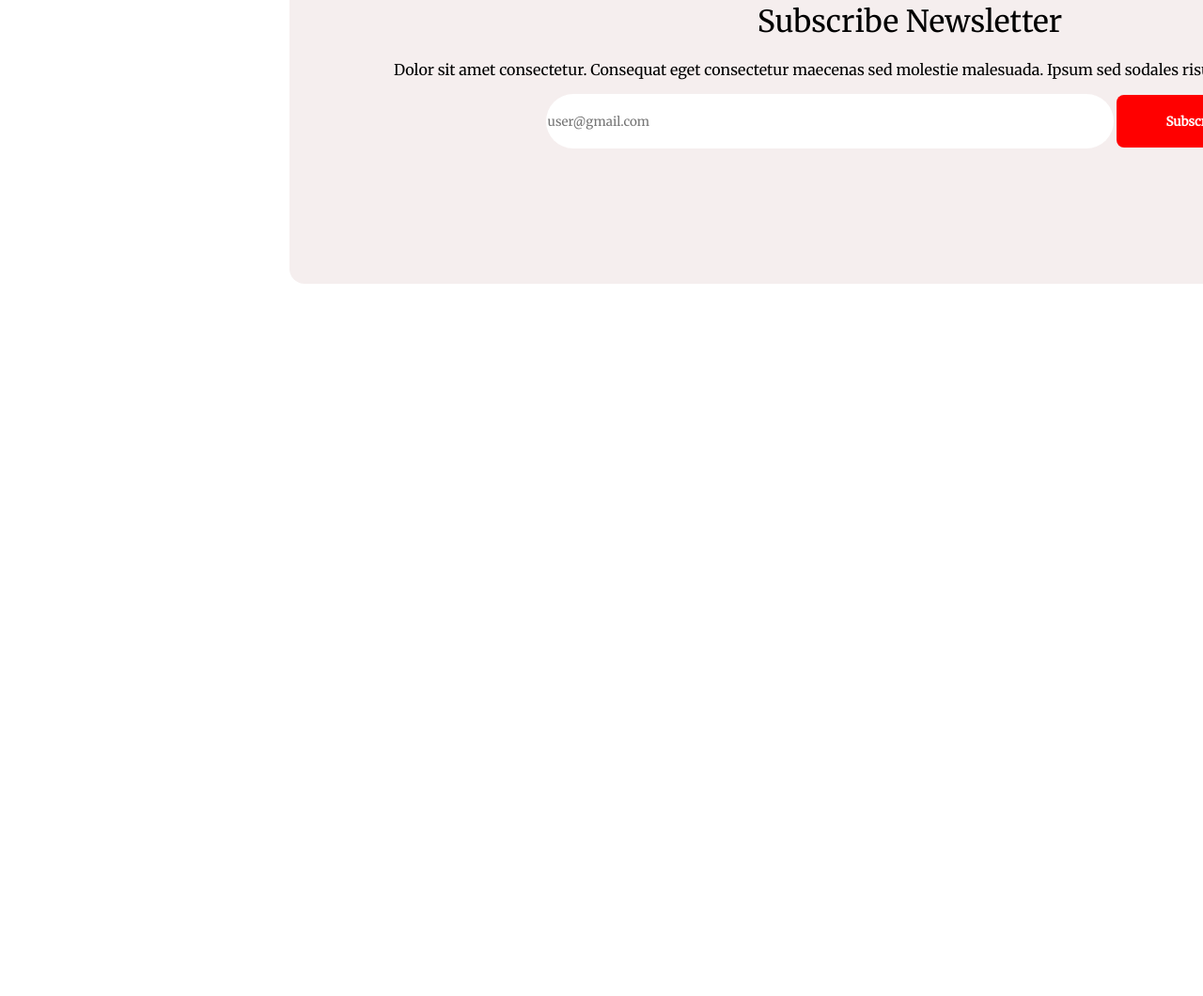
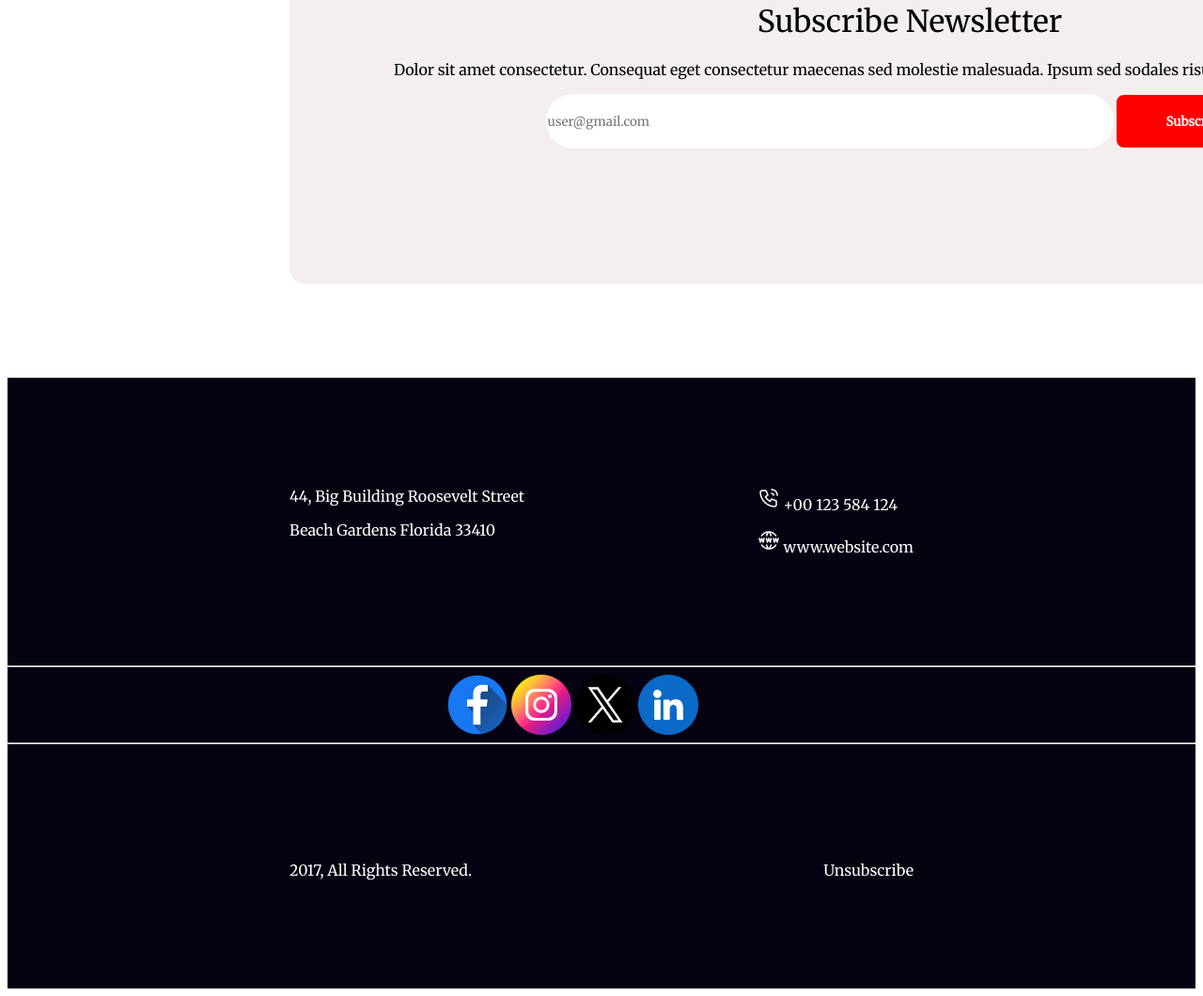
Before and after one commit to Occult09/Assignment-1, a plain HTML site: page index.html in a window 1280 px wide. Shown: the part 4483-5543 px from the top of the page at 94% size. Before the commit the page ends 4793 px from the top, so only its background shows below. Drawn offline with Linux system fonts and the light colour scheme.

Commit message:
completed somewhat :3

```diff
--- a/index.html
+++ b/index.html
@@ -81,7 +81,28 @@
         </div>
     </main>
     <footer>
-
+        <div class="footer-info">
+            <div class="footer-column">
+                <p>44, Big Building Roosevelt Street</p>
+                <p>Beach Gardens Florida 33410</p>
+            </div>
+            <div class="footer-column">
+                <p> <img src="Images/Call.png" alt=""> +00 123 584 124</p>
+                <p> <img src="Images/Website.png" alt=""> www.website.com</p>
+            </div>
+        </div>
+        <hr>
+        <div class="social-links">
+            <img src="Images/Facebook.png" alt="">
+            <img src="Images/Instagram.png" alt="">
+            <img src="Images/Twitter.png" alt="">
+            <img src="Images/Linkedin.png" alt="">
+        </div>
+        <hr>
+        <div class="footer-bottom">
+            <p>2017, All Rights Reserved.</p>
+            <p>Unsubscribe</p>
+        </div>
     </footer>
 </body>
 
--- a/styles/styles.css
+++ b/styles/styles.css
@@ -148,3 +148,26 @@
     border: none;
     border-radius: 50px;
 }
+footer{
+    background-color: #070211;
+    margin-top: 100px;
+}
+.footer-info{
+    color: #FFFFFF;
+    display: flex;
+    justify-content: space-between;
+    padding: 0 300px;
+    margin-bottom: 100px;
+    padding-top: 100px;
+}
+.social-links{
+    width: 328px;
+    height: 64px;
+    margin: 0 auto;
+}
+.footer-bottom{
+    display: flex;
+    color: #FFFFFF;
+    justify-content: space-between;
+    padding: 100px 300px;
+}
```
